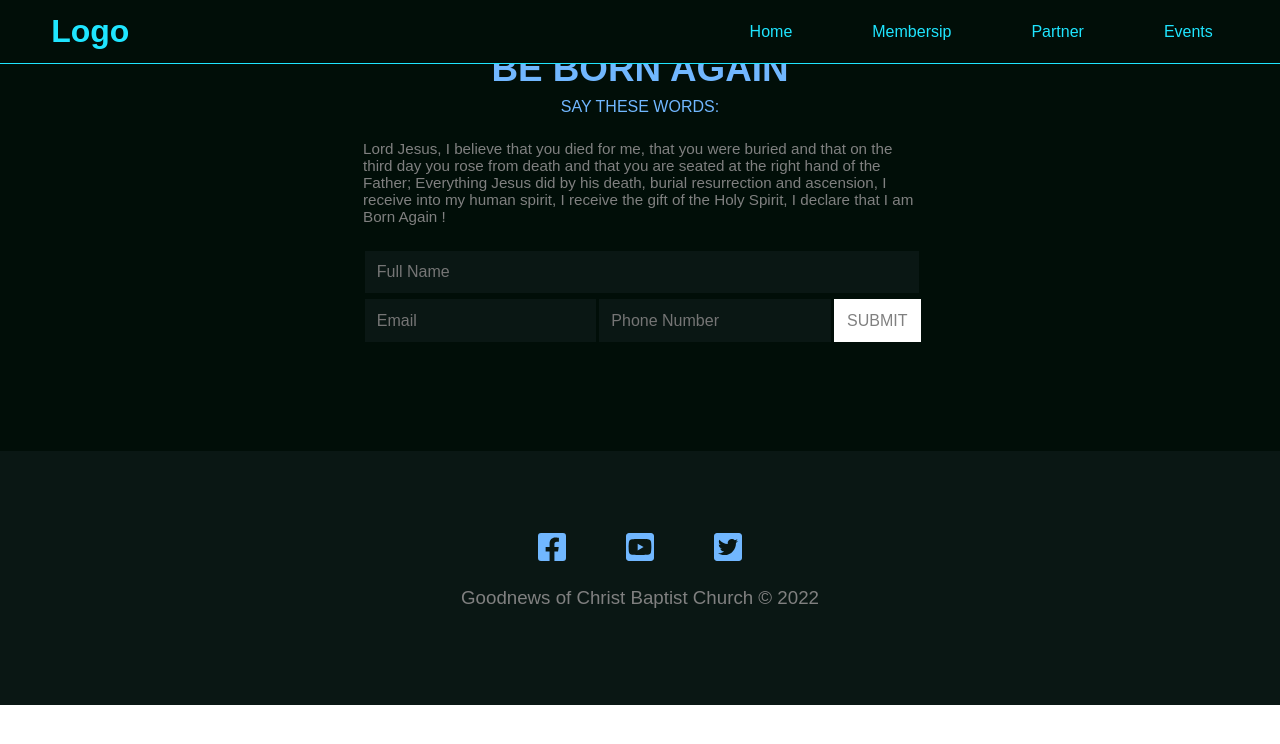
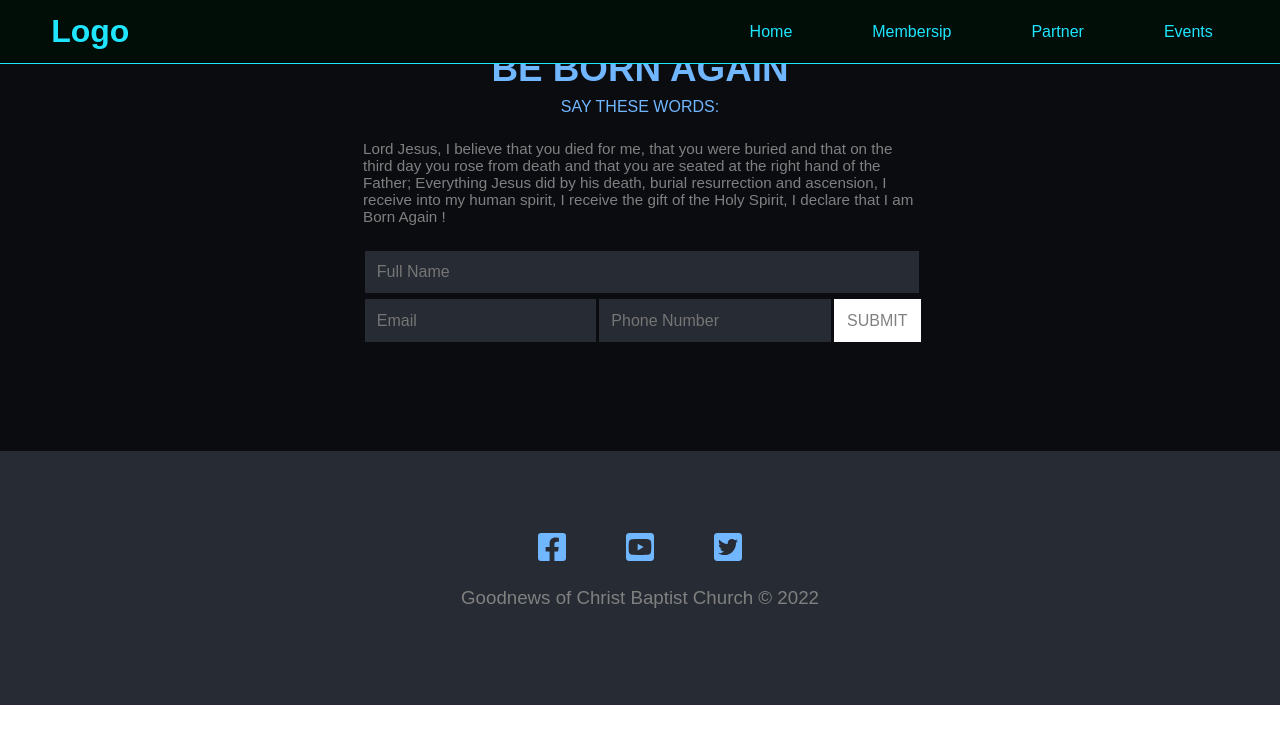
Before and after one commit to Quado2/goodnews, a Next.js app: page /themeConfig in a window 1280 px wide. Shown: the top 744 px of the page. Built offline with nearby package versions, Linux system fonts and the light colour scheme; a web font is replaced by a local one.

Commit message:
set colors

```diff
--- a/pages/themeConfig.tsx
+++ b/pages/themeConfig.tsx
@@ -14,8 +14,8 @@ export const lightTheme = {
 };
 
 export const darkTheme = {
-  colorBackgroundPrimary: "#010e08",
-  colorBackgroundSecondary: "#1725256b",
+  colorBackgroundPrimary: "#0A0C10",
+  colorBackgroundSecondary: "#272B33",
   colorTextPrimary: "#71B7FF",
   colorTextMuted: "#639fdb",
   colorTextSecondary: "grey",
```
Also changed, not shown: components/Landing/Landing.js (+7 -2 lines).
